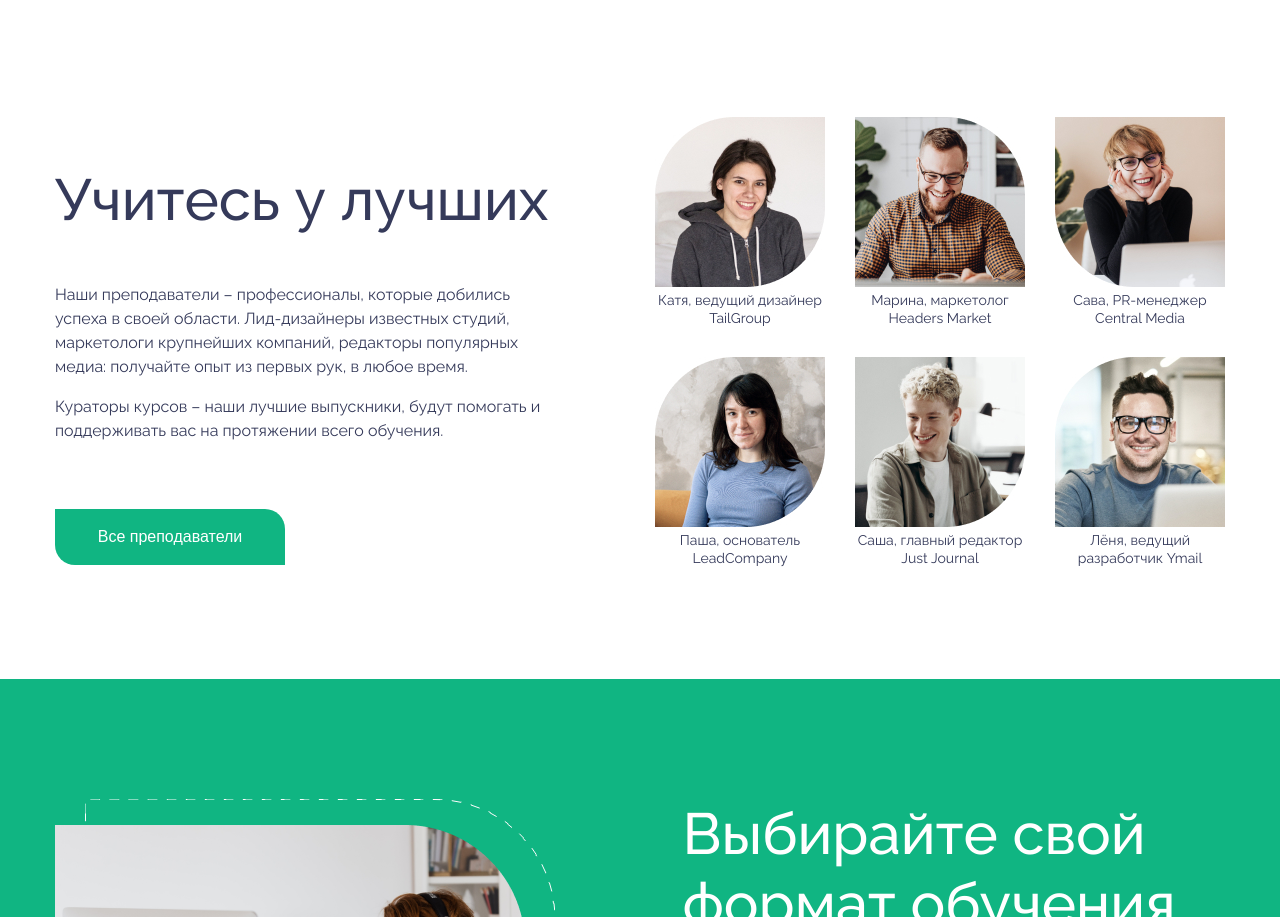
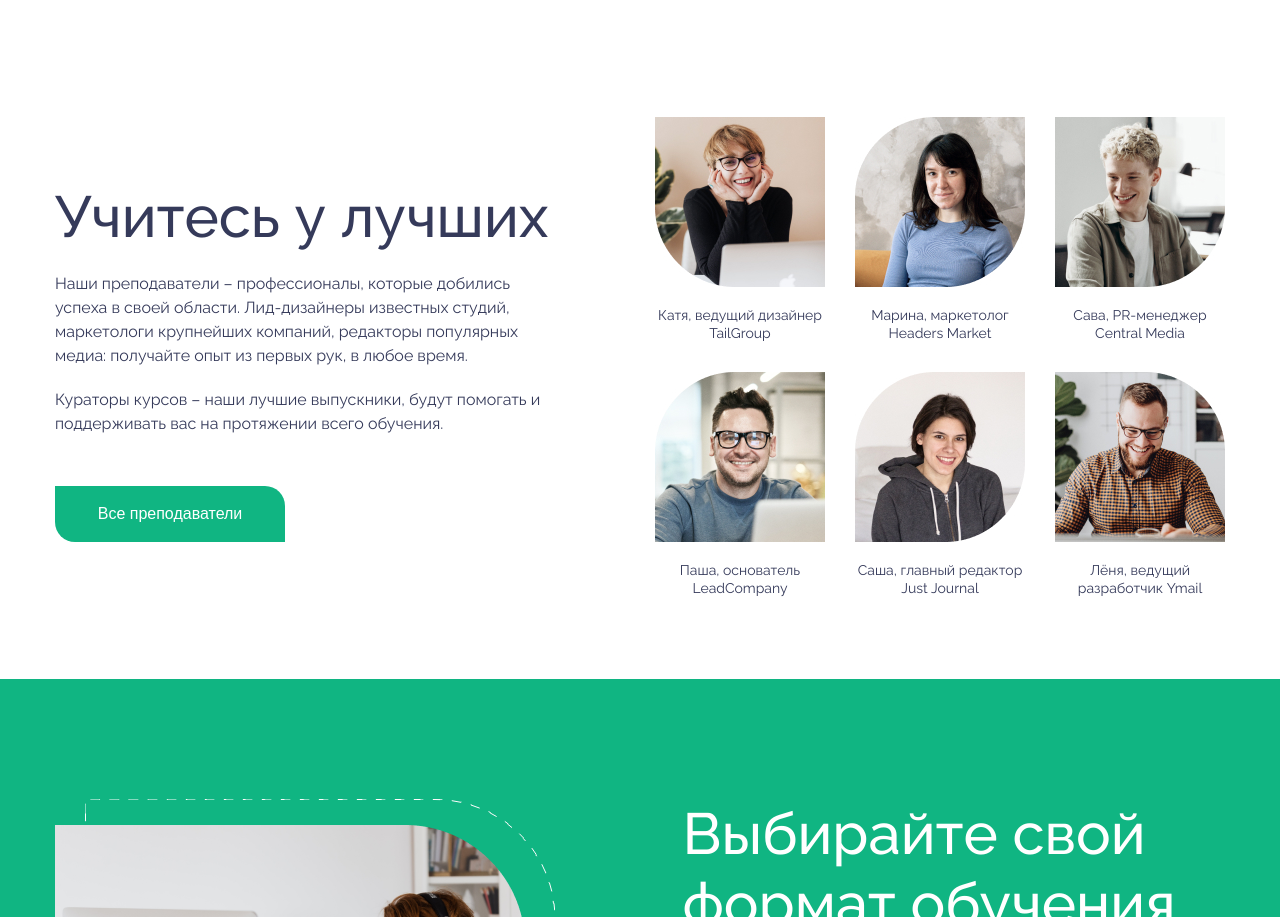
Before and after one commit to LTimur/pet-landing-ementor, a website: page index.html in a window 1280 px wide. Shown: the part 1042-1959 px from the top of the page. Drawn offline with Linux system fonts and the light colour scheme.

Commit message:
refactor teachers

```diff
--- a/index.html
+++ b/index.html
@@ -168,7 +168,7 @@
           <figure class="teachers__card">
             <img
               class="teachers__img teachers__img--cropping-bottom-left"
-              src="img/photo-5.jpg"
+              src="img/photo-1.jpg"
               width="170"
               height="170"
               alt=""
@@ -180,7 +180,7 @@
           <figure class="teachers__card">
             <img
               class="teachers__img teachers__img--cropping-top-left teachers__img--cropping-bottom-right"
-              src="img/photo-6.jpg"
+              src="img/photo-2.jpg"
               width="170"
               height="170"
               alt=""
@@ -192,7 +192,7 @@
           <figure class="teachers__card">
             <img
               class="teachers__img teachers__img--cropping-bottom-right"
-              src="img/photo-1.jpg"
+              src="img/photo-3.jpg"
               width="170"
               height="170"
               alt=""
@@ -204,7 +204,7 @@
           <figure class="teachers__card">
             <img
               class="teachers__img teachers__img--cropping-top-left"
-              src="img/photo-2.jpg"
+              src="img/photo-4.jpg"
               width="170"
               height="170"
               alt=""
@@ -216,7 +216,7 @@
           <figure class="teachers__card">
             <img
               class="teachers__img teachers__img--cropping-top-left teachers__img--cropping-bottom-right"
-              src="img/photo-3.jpg"
+              src="img/photo-5.jpg"
               width="170"
               height="170"
               alt=""
@@ -228,7 +228,7 @@
           <figure class="teachers__card">
             <img
               class="teachers__img teachers__img--cropping-top-right"
-              src="img/photo-4.jpg"
+              src="img/photo-6.jpg"
               width="170"
               height="170"
               alt=""
--- a/sass/components/_teachers.scss
+++ b/sass/components/_teachers.scss
@@ -3,10 +3,12 @@
     padding-top: 120px;
 
     .card__description-column{
-        padding-right: 100px;
+        padding: 65px 100px 0 0;
+        margin: 0;
 
         h2 {
             color: $color-text;
+            margin: 0;
         }
 
         .offer__description {
@@ -15,6 +17,8 @@
             line-height: 24px;
             letter-spacing: 0em;
             text-align: left;
+            margin: 0;
+            padding-top: 20px;
         }
 
         .offer__button {
@@ -41,6 +45,7 @@
                 font-size: 1.4rem;
                 line-height: 130%;
                 text-align: center;
+                padding-top: 15px;
             }
         }
     }
```
Also changed, not shown: sass/style.css, 1 other file.
